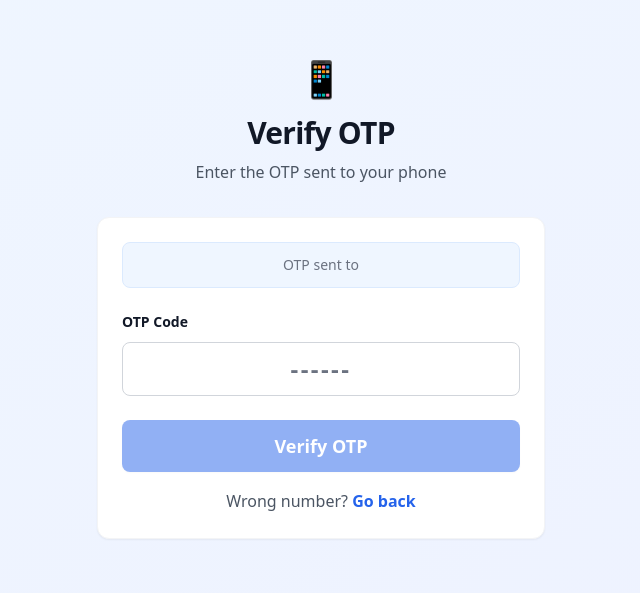
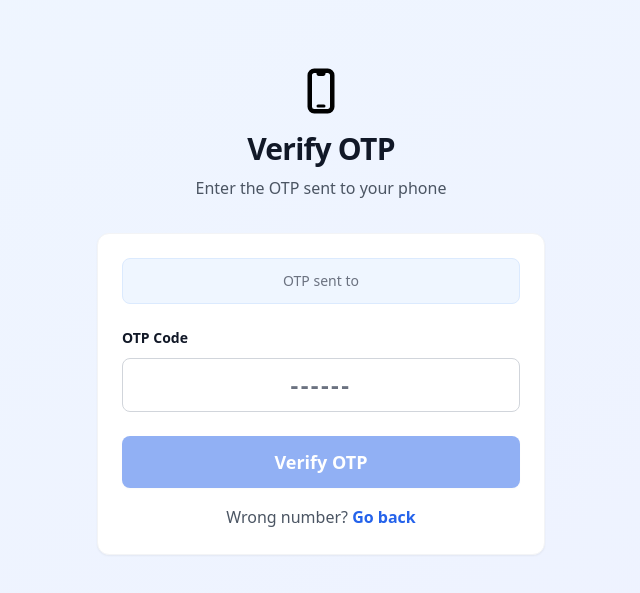
Before and after one commit to patyoonxin/AD1_Sec2_BeyondLevel, a React (Create React App) app in the folder portal_pejabat_daerah_kulai/: page /verify-otp in a window 1280 px wide. Shown: the part 101-694 px from the top of the page, without its empty margins (319-959 px from the left). Built offline with nearby package versions, Linux system fonts and the light colour scheme; no server answers.

Commit message:
style: change emoji to heroicons in verify otp page

```diff
--- a/portal_pejabat_daerah_kulai/src/pages/VerifyOtp.js
+++ b/portal_pejabat_daerah_kulai/src/pages/VerifyOtp.js
@@ -1,5 +1,6 @@
 import React, { useState } from 'react';
 import { useLocation, useNavigate } from 'react-router-dom';
+import { DevicePhoneMobileIcon } from "@heroicons/react/24/solid";
 
 function VerifyOtp() {
   const [otp, setOtp] = useState('');
@@ -38,8 +39,8 @@ function VerifyOtp() {
       <div className="w-full max-w-md">
 
         {/* Header */}
-        <div className="text-center mb-8 slide-in-left">
-          <div className="text-4xl mb-4">📱</div>
+        <div className="flex flex-col items-center text-center mb-8 slide-in-left pt-6">
+          <div className="text-4xl mb-4"><DevicePhoneMobileIcon className="h-12 w-12 text-black" /></div>
           <h1 className="text-3xl font-bold text-gray-900 mb-2">Verify OTP</h1>
           <p className="text-gray-600">Enter the OTP sent to your phone</p>
         </div>
```
